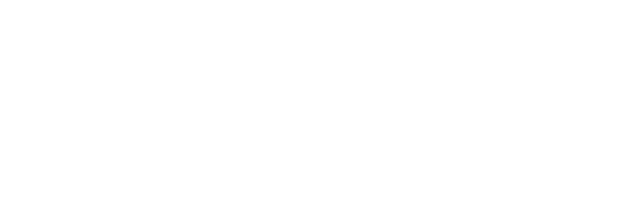
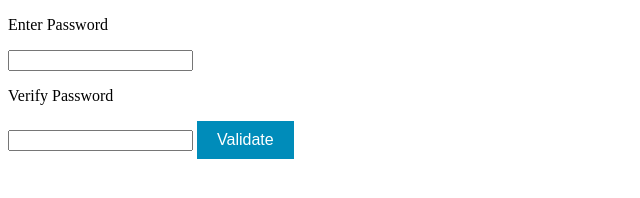
Before and after one commit to aamirani/EECS448Lab3, a plain HTML site: page Excercise1/index.html in a window 1280 px wide. Shown: the whole page, without its empty margins (0-640 px from the left). Drawn offline with Linux system fonts and the light colour scheme.

Commit message:
Made forms and button styled

```diff
--- a/Excercise1/index.html
+++ b/Excercise1/index.html
@@ -1,11 +1,18 @@
 <!DOCTYPE HTML>
-<html
+<html>
     <head>
         <title>Lab 03 Excercise 1</title>
+        <link rel="stylesheet" type="text/css" href="style.css">
     </head>
 
     <body>
-
+        <form>
+            <p>Enter Password</p>
+            <input type="text" name="Password" id="firstpassword">
+            <p>Verify Password</p>
+            <input type="text" name="Verify" id="secondpassword">
+            <button class="button">Validate</button>
+        </form>
     </body>
 
 </html>
--- /dev/null
+++ b/Excercise1/style.css
@@ -0,0 +1,9 @@
+.button{
+    background-color: #008CBA;
+    color: #fff;
+    padding: 10px 20px;
+    text-align: center;
+    font-size: 16px;
+    border: none;
+
+}
```
Also changed, not shown: Excercise1/script.js (added), 1 other file.
